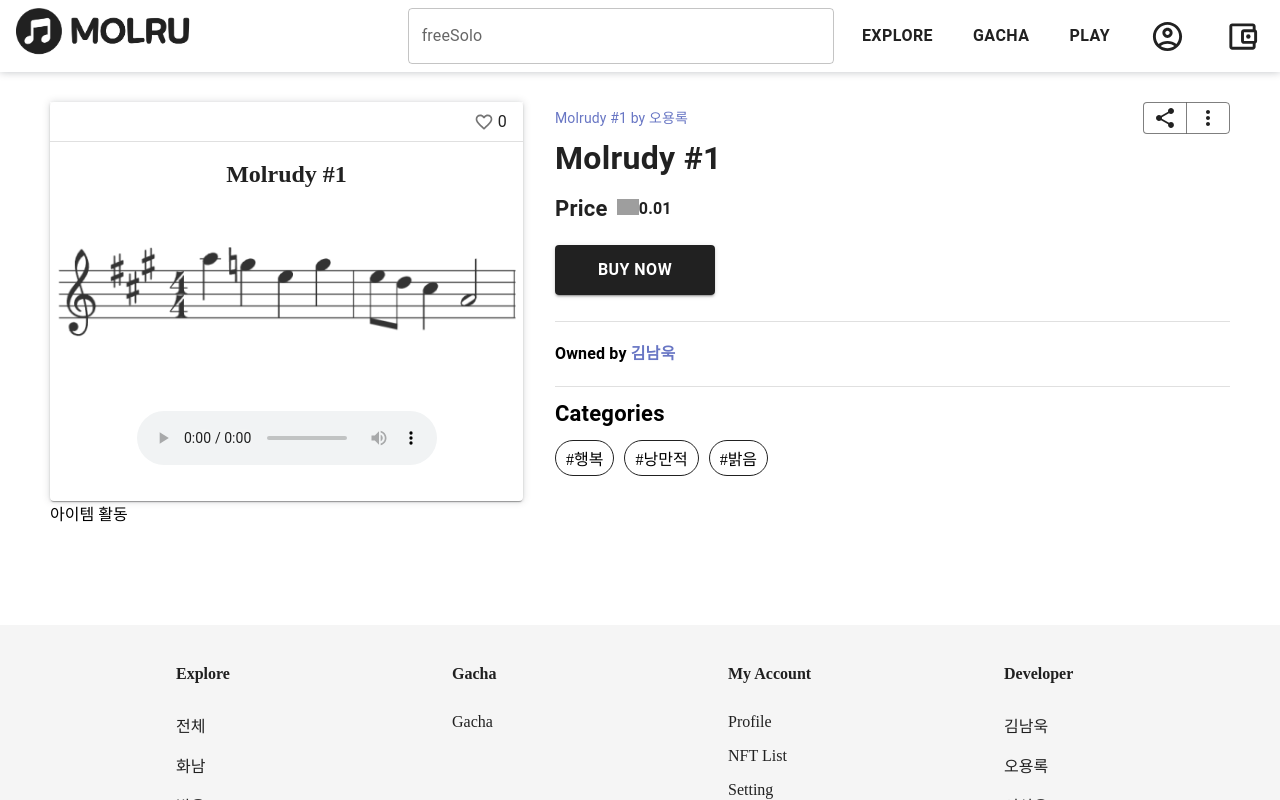
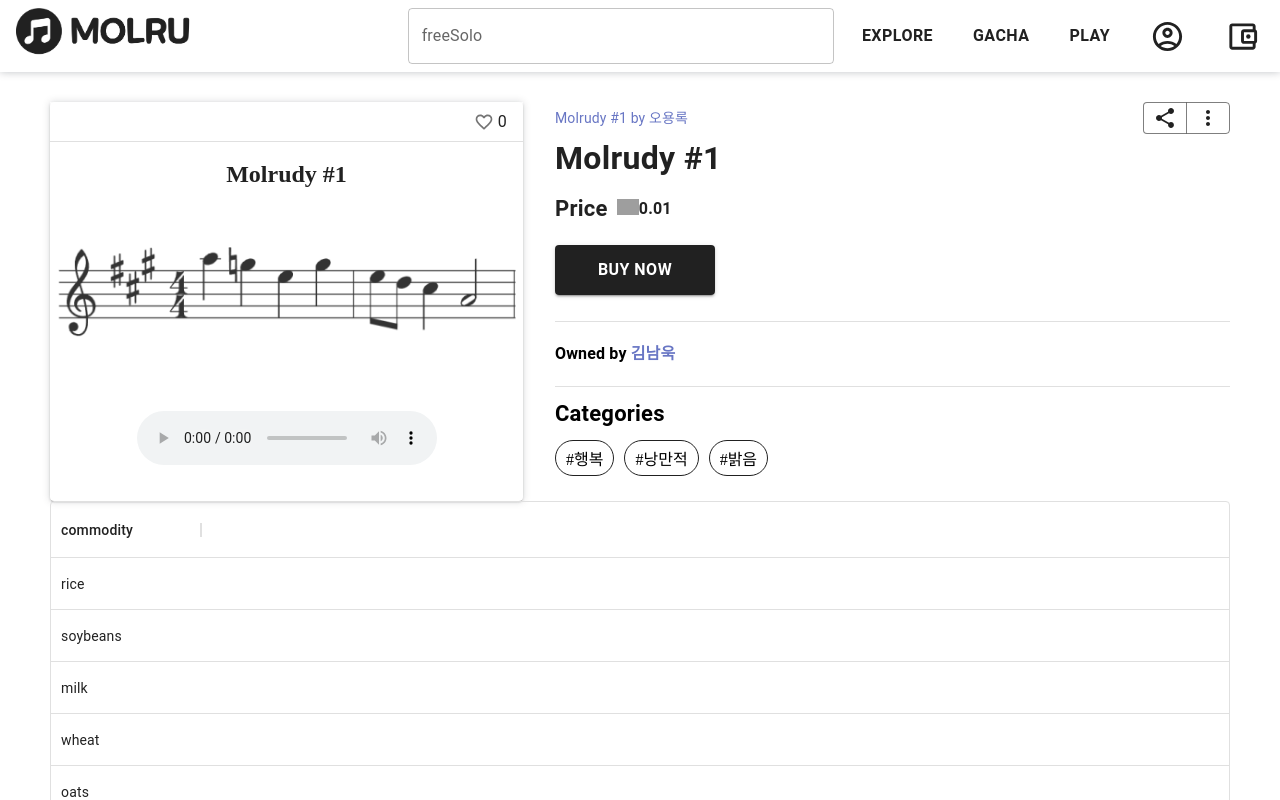
Before and after one commit to skadnr0621/MolRu, a React (Create React App) app in the folder frontend/: page /items/1 in a window 1280 px wide. Shown: the top 800 px of the page. Built offline with nearby package versions, Linux system fonts and the light colour scheme; grey boxes are pictures that could not be loaded.

Commit message:
Chore: babel/runtime & mui/x-data-grid 설치

```diff
--- a/frontend/package.json
+++ b/frontend/package.json
@@ -3,10 +3,12 @@
   "version": "0.1.0",
   "private": true,
   "dependencies": {
+    "@babel/runtime": "^7.17.8",
     "@emotion/react": "^11.8.2",
     "@emotion/styled": "^11.8.1",
     "@mui/icons-material": "^5.5.1",
     "@mui/material": "^5.5.2",
+    "@mui/x-data-grid": "^5.7.0",
     "@testing-library/jest-dom": "^5.14.1",
     "@testing-library/react": "^12.0.0",
     "@testing-library/user-event": "^13.2.1",
--- a/frontend/src/components/ItemDetailActivity.js
+++ b/frontend/src/components/ItemDetailActivity.js
@@ -1,66 +1,80 @@
 import React from 'react'
 import Box from '@mui/material/Box'
-// import { DataGrid } from '@mui/x-data-grid'
+import { DataGrid, getGridStringOperators } from '@mui/x-data-grid'
 
-// const columns = [
-//   { field: 'id', headerName: 'ID', width: 90 },
-//   {
-//     field: 'firstName',
-//     headerName: 'First name',
-//     width: 150,
-//     editable: true,
-//   },
-//   {
-//     field: 'lastName',
-//     headerName: 'Last name',
-//     width: 150,
-//     editable: true,
-//   },
-//   {
-//     field: 'age',
-//     headerName: 'Age',
-//     type: 'number',
-//     width: 110,
-//     editable: true,
-//   },
-//   {
-//     field: 'fullName',
-//     headerName: 'Full name',
-//     description: 'This column has a value getter and is not sortable.',
-//     sortable: false,
-//     width: 160,
-//     valueGetter: (params) =>
-//       `${params.row.firstName || ''} ${params.row.lastName || ''}`,
-//   },
-// ]
+function loadServerRows(commodityFilterValue) {
+  const serverRows = [
+    { id: '1', commodity: 'rice' },
+    { id: '2', commodity: 'soybeans' },
+    { id: '3', commodity: 'milk' },
+    { id: '4', commodity: 'wheat' },
+    { id: '5', commodity: 'oats' },
+  ]
 
-// const rows = [
-//   { id: 1, lastName: 'Snow', firstName: 'Jon', age: 35 },
-//   { id: 2, lastName: 'Lannister', firstName: 'Cersei', age: 42 },
-//   { id: 3, lastName: 'Lannister', firstName: 'Jaime', age: 45 },
-//   { id: 4, lastName: 'Stark', firstName: 'Arya', age: 16 },
-//   { id: 5, lastName: 'Targaryen', firstName: 'Daenerys', age: null },
-//   { id: 6, lastName: 'Melisandre', firstName: null, age: 150 },
-//   { id: 7, lastName: 'Clifford', firstName: 'Ferrara', age: 44 },
-//   { id: 8, lastName: 'Frances', firstName: 'Rossini', age: 36 },
-//   { id: 9, lastName: 'Roxie', firstName: 'Harvey', age: 65 },
-// ]
+  return new Promise((resolve) => {
+    setTimeout(() => {
+      if (!commodityFilterValue) {
+        resolve(serverRows)
+        return
+      }
+      resolve(
+        serverRows.filter((row) =>
+          row.commodity.toLowerCase().includes(commodityFilterValue),
+        ),
+      )
+    }, Math.random() * 500 + 100) // simulate network latency
+  })
+}
+
+const columns = [
+  {
+    field: 'commodity',
+    width: 150,
+    filterOperators: getGridStringOperators().filter(
+      (operator) => operator.value === 'contains',
+    ),
+  },
+]
 
 const ItemDetailActivity = () => {
+  const [rows, setRows] = React.useState([])
+  const [filterValue, setFilterValue] = React.useState()
+  const [loading, setLoading] = React.useState(false)
+
+  const onFilterChange = React.useCallback((filterModel) => {
+    setFilterValue(filterModel.items[0].value)
+  }, [])
+
+  React.useEffect(() => {
+    let active = true
+
+    ;(async () => {
+      setLoading(true)
+      const newRows = await loadServerRows(filterValue)
+
+      if (!active) {
+        return
+      }
+
+      setRows(newRows)
+      setLoading(false)
+    })()
+
+    return () => {
+      active = false
+    }
+  }, [filterValue])
+
   return (
-    <Box>
-      아이템 활동
-      {/* <div style={{ height: 400, width: '100%' }}>
-        <DataGrid
-          rows={rows}
-          columns={columns}
-          pageSize={5}
-          rowsPerPageOptions={[5]}
-          checkboxSelection
-          disableSelectionOnClick
-        />
-      </div> */}
-    </Box>
+    <div style={{ height: 400, width: '100%' }}>
+      <DataGrid
+        rows={rows}
+        columns={columns}
+        filterMode="server"
+        onFilterModelChange={onFilterChange}
+        loading={loading}
+      />
+    </div>
   )
 }
 
```
Also changed, not shown: frontend/.pnp.cjs, 1 other file (tests, documents, lock files or other folders).
